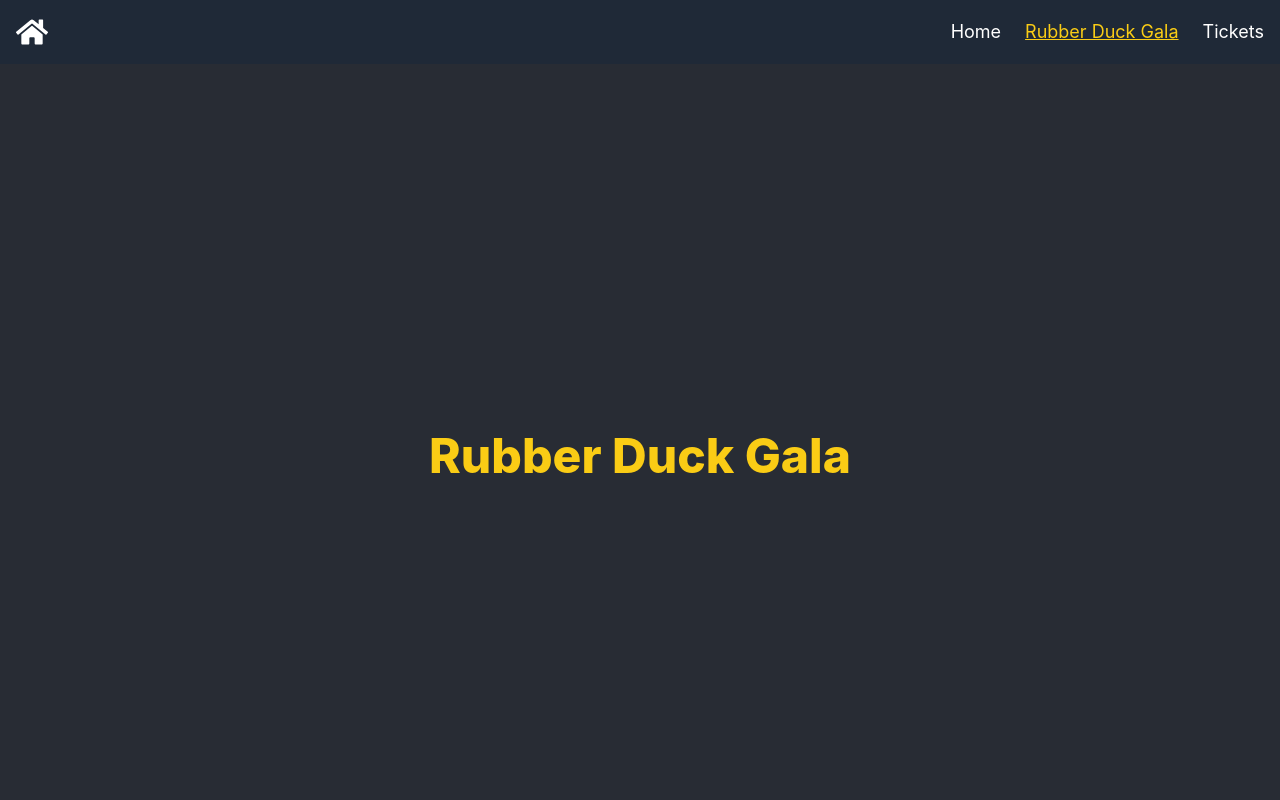
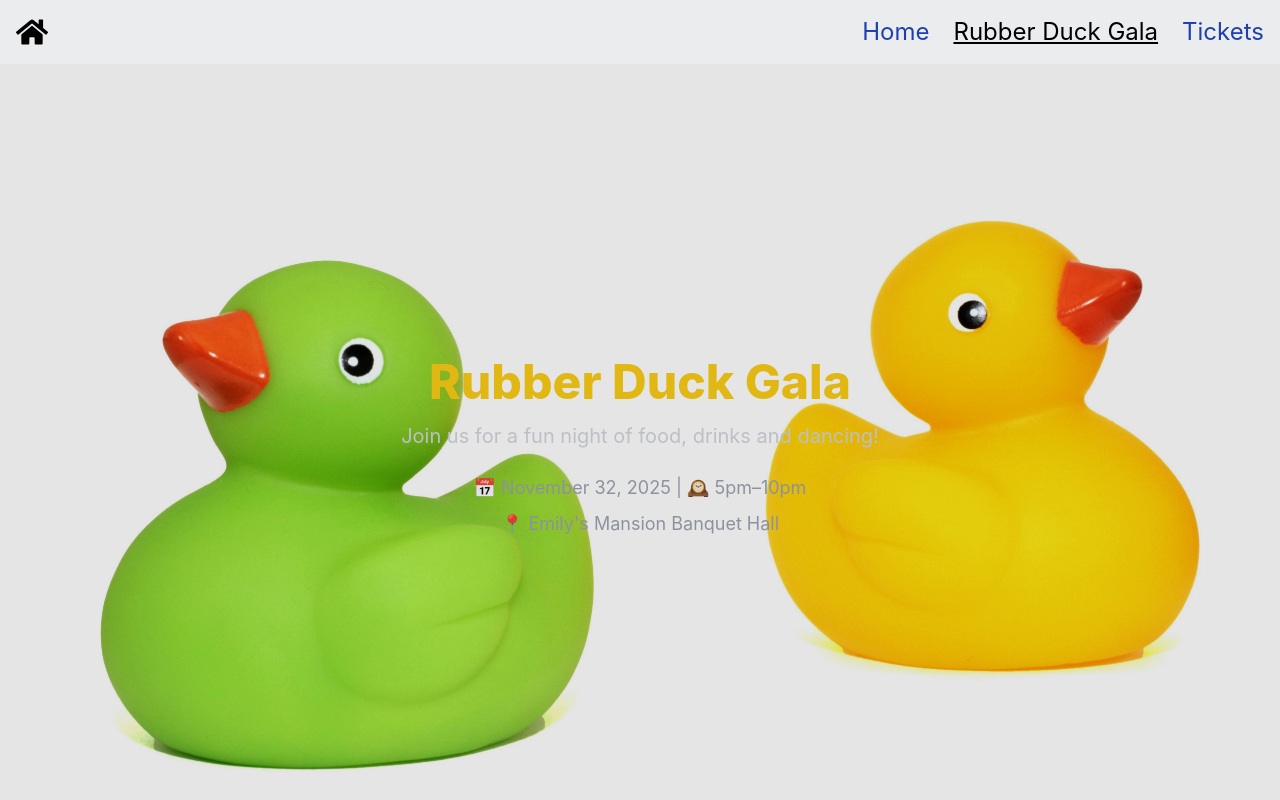
Before and after one commit to n3bu1aaa/sac-website, a React (Create React App) app: page / in a window 1280 px wide. Shown: the top 800 px of the page. Built offline with nearby package versions, Linux system fonts and the light colour scheme.

Commit message:
bg image

```diff
--- a/src/App.css
+++ b/src/App.css
@@ -6,19 +6,8 @@
   text-align: center;
 }
 
-.App-logo {
-  height: 40vmin;
-  pointer-events: none;
-}
-
-@media (prefers-reduced-motion: no-preference) {
-  .App-logo {
-    animation: App-logo-spin infinite 20s linear;
-  }
-}
-
 .App-header {
-  background-color: #282c34;
+  background-color: #ebecee;
   min-height: 100vh;
   display: flex;
   flex-direction: column;
@@ -31,12 +20,3 @@
 .App-link {
   color: #61dafb;
 }
-
-@keyframes App-logo-spin {
-  from {
-    transform: rotate(0deg);
-  }
-  to {
-    transform: rotate(360deg);
-  }
-}
--- a/src/components/HomeComponents/IntroSection.jsx
+++ b/src/components/HomeComponents/IntroSection.jsx
@@ -1,9 +1,21 @@
+import bgImage from '../../assets/images/bg_image.jpg'
+
 const IntroSection = () => {
   return (
-    <section className="App-header min-h-screen flex flex-col justify-center items-center bg-gray-900 text-white px-4 text-center">
+    <section
+    style = {{ backgroundImage: `url(${bgImage})` }}
+    className="App-header relative w-full min-h-screen flex flex-col justify-center items-center bg-gray-900 bg-cover bg-center text-white px-4 text-center">
+      <div className="absolute inset-0 bg-black bg-opacity-10"></div>
         <h1 className="text-5xl font-extrabold text-yellow-400 mb-4">
             Rubber Duck Gala
         </h1>
+        <p className="text-xl text-gray-300 mb-6">
+          Join us for a fun night of food, drinks and dancing!
+        </p>
+        <div className="text-lg text-gray-400 mb-8 space-y-2">
+          <p>📅 November 32, 2025 | 🕰️ 5pm–10pm</p>
+          <p>📍 Emily's Mansion Banquet Hall</p>
+        </div>
     </section>
   )
 }
--- a/src/components/NavBar.jsx
+++ b/src/components/NavBar.jsx
@@ -5,23 +5,23 @@ const NavBar = () => {
   const location = useLocation();
   return (
     <div>
-        <nav className="bg-gray-800 p-4 flex items-center justify-between">
+        <nav style = {{ backgroundColor: '#ebecee' }} className="p-4 flex items-center justify-between">
           <div className="flex items-center">
             <Link to="https://millikensac.com" className="flex items-center">
-                <FaHome className="h-8 w-8 text-white mr-3" />
+                <FaHome className="h-8 w-8 text-blue mr-3" />
             </Link>
           </div>
 
           {/* Links */}
-          <ul className="flex space-x-6 text-white text-lg">
+          <ul className="flex space-x-6 text-2xl">
             <li>
-              <Link to="https://millikensac.com" className="hover:underline">Home</Link>
+              <Link to="https://millikensac.com" className="hover:underline text-blue-800">Home</Link>
             </li>
             <li>
-              <Link to="/" className={`hover:underline ${location.pathname === '/' && 'underline text-yellow-400'}`}>Rubber Duck Gala</Link>
+              <Link to="/" className={`hover:underline ${location.pathname === '/' ? 'underline text-black-400' : 'text-blue-800'}`}>Rubber Duck Gala</Link>
             </li>
             <li>
-              <Link to="/ticketpage" className={`hover:underline ${location.pathname === '/ticketpage' && 'underline text-yellow-400'}`}>Tickets</Link>
+              <Link to="/ticketpage" className={`hover:underline ${location.pathname === '/ticketpage' ? 'underline text-black-400' : 'text-blue-800'}`}>Tickets</Link>
             </li>
           </ul>
         </nav>
--- a/src/pages/HomePage.js
+++ b/src/pages/HomePage.js
@@ -12,7 +12,7 @@ function HomePage() {
             <CountdownTimer />
             <button
               onClick={() => navigate("/ticketpage")}
-              className="w-auto bg-gradient-to-r from-yellow-400 to-yellow-500 text-black py-3 px-8 rounded-full shadow-md hover:from-yellow-500 hover:to-yellow-600 transform hover:scale-105 transition-all duration-300 mt-12"
+              className="w-auto bg-gradient-to-r from-yellow-400 to-yellow-500 text-black py-3 px-8 rounded-full shadow-md hover:from-yellow-500 hover:to-yellow-600 transform hover:scale-105 transition-all duration-300 mt-12 mb-12"
             >
               Buy Tickets
             </button>
```
Also changed, not shown: src/assets/images/bg_image.jpg (added).
